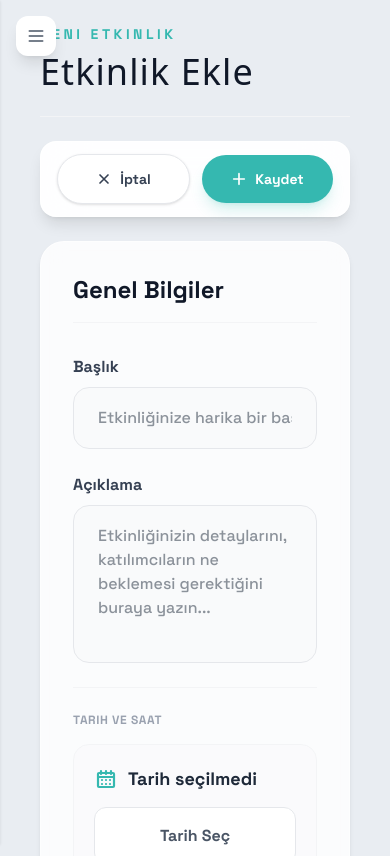
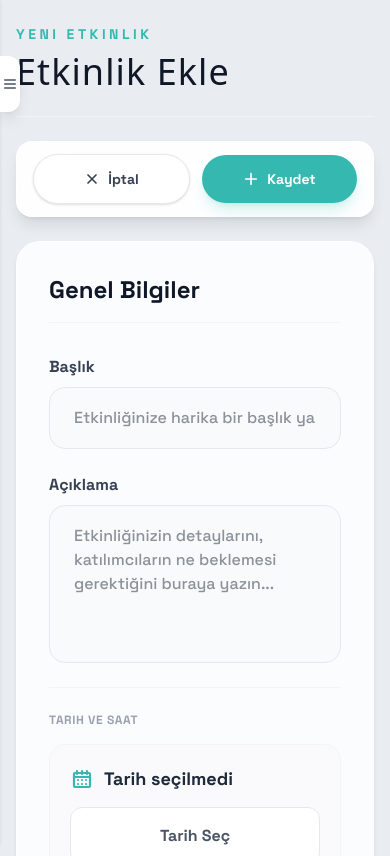
Before and after one commit to ismailsoykok/etkinlik.im, a React (Vite) app: page /events/new in a window 390 px wide. Shown: the top 856 px of the page. Built offline with nearby package versions, Linux system fonts and the light colour scheme; a web font is replaced by a local one.

Commit message:
boş işaretçi kaldırıldı

```diff
--- a/src/App.jsx
+++ b/src/App.jsx
@@ -549,7 +549,7 @@ function App() {
         )}
 
         {/* Content Area */}
-        <div className="flex-grow p-6 max-w-[1800px] mx-auto w-full relative">
+        <div className="flex-grow px-4 sm:px-6 py-6 max-w-[1800px] mx-auto w-full relative">
 
           <Routes>
             <Route path="/events/new" element={<AddEventPage />} />
--- a/src/components/AddEventPage.jsx
+++ b/src/components/AddEventPage.jsx
@@ -363,7 +363,7 @@ const AddEventPage = () => {
   };
 
   return (
-    <section className="w-full max-w-[1500px] mx-auto pb-12 px-4">
+    <section className="w-full max-w-[1500px] mx-auto pb-12">
       <form onSubmit={handleSubmit} className="w-full flex flex-col gap-6">
 
         {/* Page Header */}
@@ -686,6 +686,7 @@ const AddEventPage = () => {
                 style={{
                   height: '100%',
                   width: '100%',
+                  cursor: 'crosshair',
                   filter: 'hue-rotate(-10deg) saturate(1.25) contrast(1.05) brightness(1.04)',
                 }}
               >
--- a/src/components/EventDetail.jsx
+++ b/src/components/EventDetail.jsx
@@ -128,7 +128,7 @@ const EventDetail = ({ event, loading, error, onBack }) => {
   const heroImage = event.files.find((file) => file.url && isImageFile(file));
 
   return (
-    <div className="space-y-8 pb-12 max-w-[1500px] mx-auto px-4">
+    <div className="space-y-8 pb-12 max-w-[1500px] mx-auto">
       <style>{`
         @keyframes fadeInUp {
           from {
--- a/src/components/EventMap.jsx
+++ b/src/components/EventMap.jsx
@@ -189,16 +189,6 @@ const EventMap = ({ events = [], onEventSelect, userLocation }) => {
           </Marker>
         ))}
 
-        {/* Koordinatı olmayan ama harita açıkken gösterilen fallback */}
-        {groupedMarkers.length === 0 && (
-          <Marker position={defaultCenter} icon={getCustomIcon(1)}>
-            <Popup className="premium-popup">
-              <div className="px-4 py-3 bg-white rounded-xl shadow-lg text-center">
-                <p className="text-[11px] font-bold text-gray-400 uppercase tracking-wider">Etkinlik Bulunmadı</p>
-              </div>
-            </Popup>
-          </Marker>
-        )}
       </MapContainer>
 
       <style dangerouslySetInnerHTML={{ __html: `
--- a/src/components/Sidebar.jsx
+++ b/src/components/Sidebar.jsx
@@ -86,12 +86,16 @@ const Sidebar = ({ currentView, onNavigate, user, onLogout }) => {
 
   return (
     <>
-      {/* Mobile hamburger */}
+      {/* Mobile hamburger - kapalıyken duvara gömülü } şeklinde, açılınca sidebar kenarına yaslanır */}
       <button
-        className="lg:hidden fixed top-4 left-4 z-[60] w-10 h-10 bg-white rounded-xl shadow-lg flex items-center justify-center text-gray-600 hover:text-primary transition-colors"
+        className={`lg:hidden fixed z-[60] flex items-center justify-center text-gray-600 hover:text-primary transition-all duration-300 bg-white shadow-lg ${
+          mobileOpen
+            ? 'top-4 left-[288px] w-10 h-10 rounded-xl'
+            : 'top-14 left-0 w-5 h-14 rounded-r-xl'
+        }`}
         onClick={() => setMobileOpen(!mobileOpen)}
       >
-        <svg className="w-5 h-5" fill="none" viewBox="0 0 24 24" stroke="currentColor" strokeWidth={2}>
+        <svg className={`${mobileOpen ? 'w-5 h-5' : 'w-4 h-4'} transition-all`} fill="none" viewBox="0 0 24 24" stroke="currentColor" strokeWidth={2}>
           {mobileOpen
             ? <path strokeLinecap="round" strokeLinejoin="round" d="M6 18L18 6M6 6l12 12" />
             : <path strokeLinecap="round" strokeLinejoin="round" d="M4 6h16M4 12h16M4 18h16" />
```
